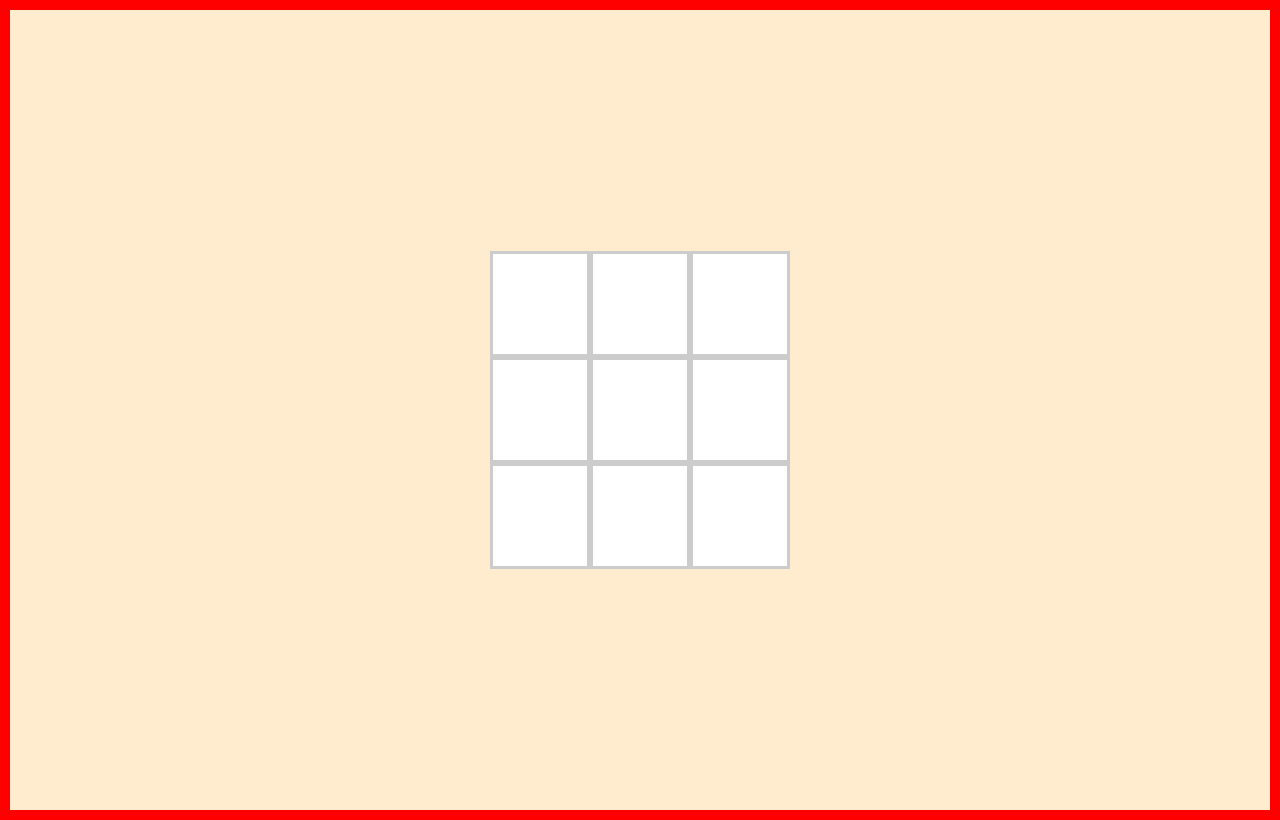
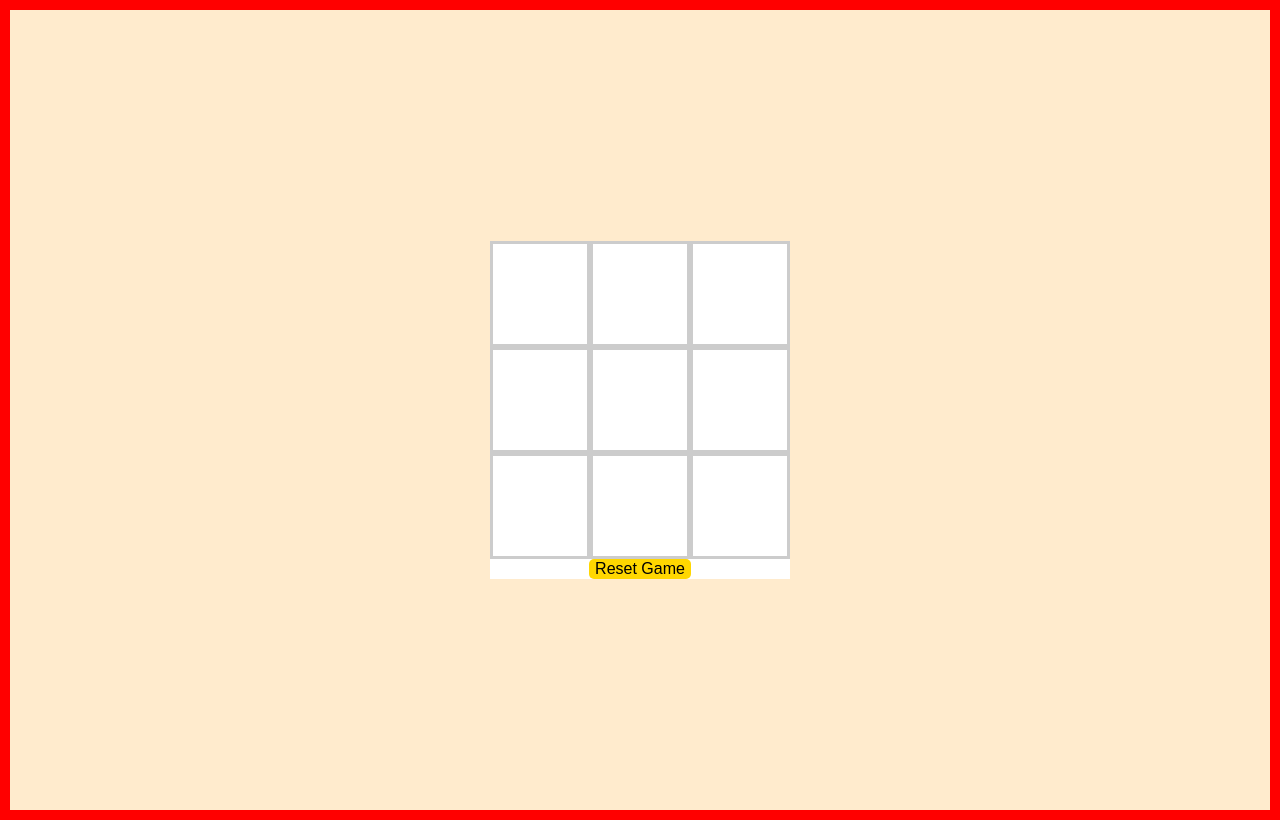
Before and after one commit to mrico417/tic-tac-toe, a plain HTML site: page index.html in a window 1280 px wide. Drawn offline with Linux system fonts and the light colour scheme.

Commit message:
Added reset button to html, style in css and updated btn in js

```diff
--- a/index.html
+++ b/index.html
@@ -21,6 +21,8 @@
                 <div class="cell"></div>
                 <div class="cell"></div>
             </div>
+            <!-- Reset Button Added -->
+            <button class="reset">Reset Game</button>
         </div>
         <script src="./script2.js"></script>
     </body>
--- a/script2.js
+++ b/script2.js
@@ -14,6 +14,8 @@ let winner = false;
 
 const cellDivs = document.querySelectorAll('.cell');
 const messageDiv = document.querySelector('.message');
+// reset button variable declaration
+const resetBtn = document.querySelector('.reset');
 
 function reset(){
     cellDivs.forEach((cell)=>{
@@ -25,6 +27,12 @@ function reset(){
     turns = 0;
     winner = false;
 }
+
+// Reset button event listener
+resetBtn.addEventListener('click', () => {
+    reset();
+})
+
 
 function handleClick(index)
 {
--- a/styles.css
+++ b/styles.css
@@ -42,3 +42,19 @@ body:hover {
 .cell:hover {
     background-color: gold;
 }
+
+/* RESET BUTTON */
+
+.reset {
+    display: block;
+    margin: 0 auto;
+    font-size: 1em;
+    background-color: gold;
+    border: none;
+    border-radius: 5px;
+    cursor: pointer;
+}
+
+.reset:hover {
+    background-color: darkgoldenrod;
+}
```
Lines whose indentation alone changed are shown as unchanged.
